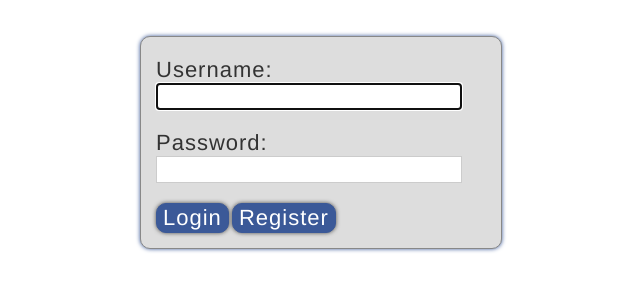
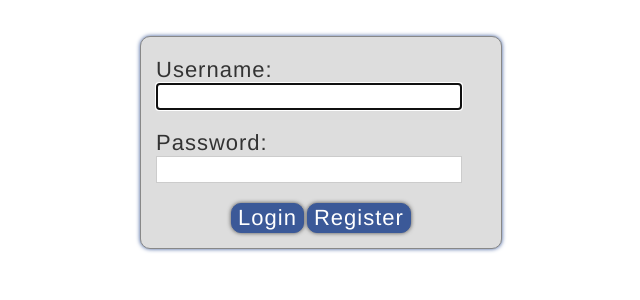
Before and after one commit to natrixx/iPad-WebChess, a PHP site: page / in a window 1280 px wide. Shown: the part 170-470 px from the top of the page, without its empty margins (319-959 px from the left). Run offline with PHP 8.4, Linux system fonts and the light colour scheme.

Commit message:
center login buttons

```diff
--- a/userlogin.css
+++ b/userlogin.css
@@ -26,6 +26,11 @@ body {
 	background-color : #FFF;
 	font-size : 11px;
 	font-family : Arial, Helvetica, sans-serif;
+}
+
+.LoginButtons{
+
+	text-align: center;
 }
 
 #header {
```
